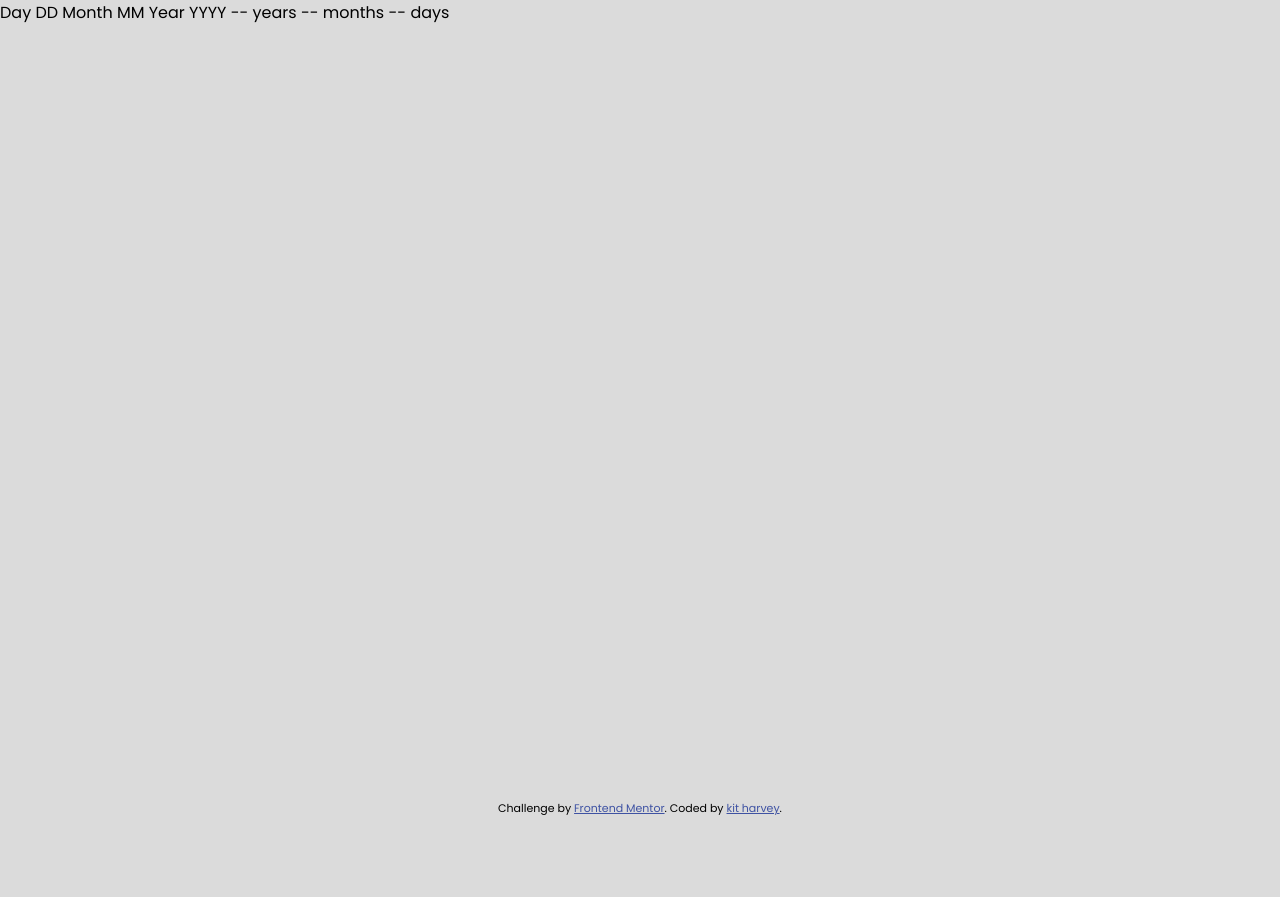
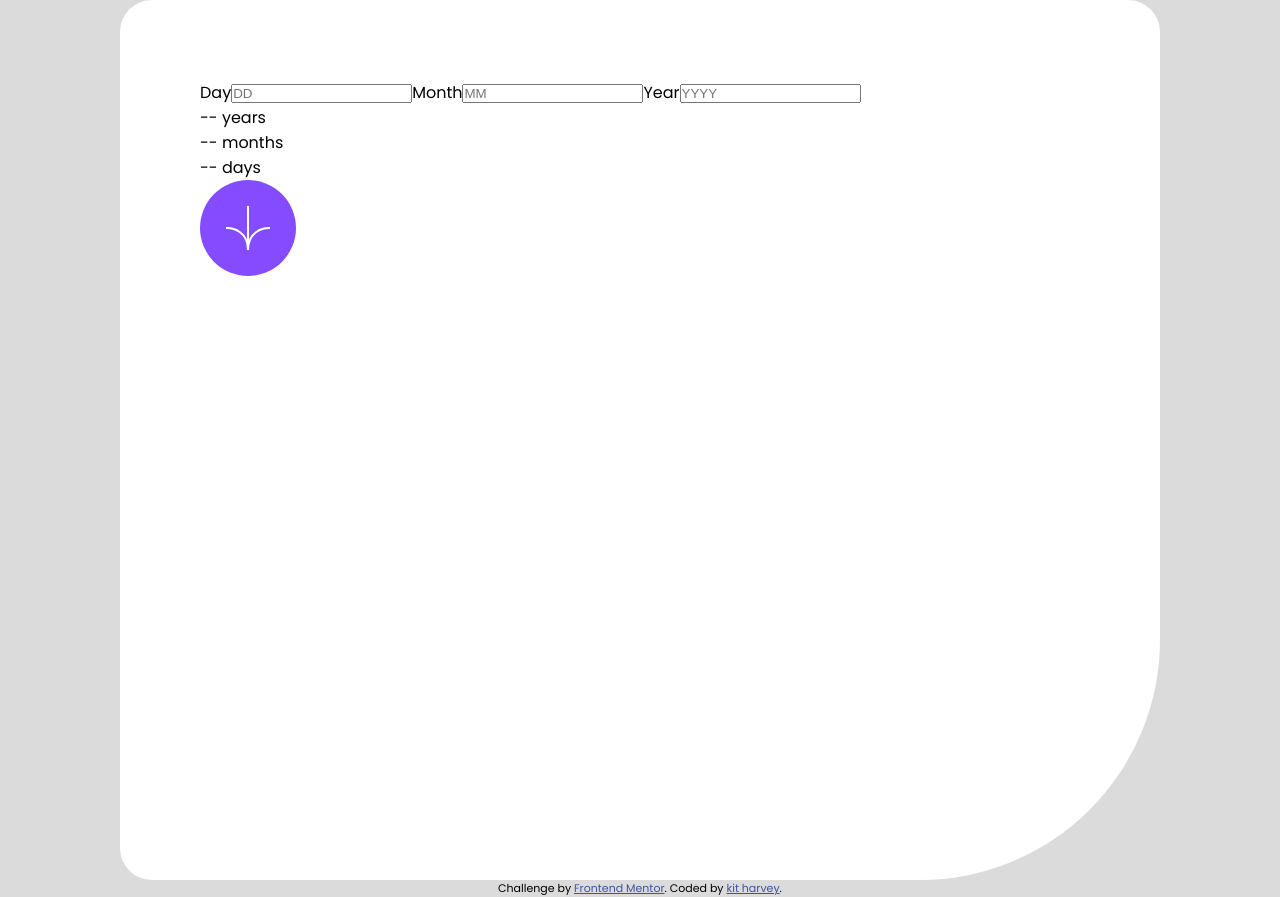
Before and after one commit to kitharvey/frontend-mentor-age-calculator-app, a Vue app: page / in a window 1280 px wide. Before the commit the page ends 817 px from the top, so only its background shows below. Built offline with nearby package versions, Linux system fonts and the light colour scheme.

Commit message:
setup components, add getage algo

```diff
--- a/src/App.vue
+++ b/src/App.vue
@@ -1,16 +1,22 @@
 <script setup>
-import FooterComponent from './components/FooterComponent.vue'
+import ComponentButton from './components/ComponentButton.vue'
+import ComponentCard from './components/ComponentCard.vue'
+import ComponentFooter from './components/ComponentFooter.vue'
+import ComponentForm from './components/ComponentForm.vue'
 </script>
 <template>
   <head>
     <title>Frontend Mentor | Age calculator app</title>
   </head>
   <body>
-    Day DD Month MM Year YYYY -- years -- months -- days
-
-    <main></main>
+    <main>
+      <ComponentCard>
+        <ComponentForm />
+        <ComponentButton />
+      </ComponentCard>
+    </main>
   </body>
-  <FooterComponent />
+  <ComponentFooter />
 </template>
 
 <style>
@@ -33,8 +39,11 @@ import FooterComponent from './components/FooterComponent.vue'
 }
 body {
   font-family: 'Poppins', sans-serif;
+  background-color: var(--light-grey);
   min-height: 100vh;
   width: 100%;
-  background-color: var(--light-grey);
+  display: flex;
+  align-items: center;
+  justify-content: center;
 }
 </style>
--- /dev/null
+++ b/src/components/ComponentButton.vue
@@ -0,0 +1,23 @@
+<script lang="ts" setup>
+import IconArrow from './icons/IconArrow.vue'
+</script>
+
+<template>
+  <button type="submit" form="age">
+    <IconArrow />
+  </button>
+</template>
+
+<style scoped>
+button {
+  all: unset;
+  cursor: pointer;
+  background-color: var(--purple);
+  width: 6em;
+  height: 6em;
+  border-radius: 50%;
+  display: flex;
+  align-items: center;
+  justify-content: center;
+}
+</style>
--- /dev/null
+++ b/src/components/ComponentCard.vue
@@ -0,0 +1,15 @@
+<template>
+  <div class="card">
+    <slot />
+  </div>
+</template>
+
+<style scoped>
+.card {
+  background-color: var(--white);
+  height: 45em;
+  width: 55em;
+  border-radius: 2em 2em 15em 2em;
+  padding: 5em;
+}
+</style>
--- /dev/null
+++ b/src/components/ComponentForm.vue
@@ -0,0 +1,87 @@
+<script lang="ts">
+import ComponentInput from './ComponentInput.vue'
+
+//algo from https://dev.to/code_mystery/javascript-age-calculator-calculate-age-from-date-of-birth-o9b#comment-1h427
+function getAge(year, month, day) {
+  const birthDate = new Date(year, month - 1, day)
+  const EPOCH = new Date(0)
+  const EPOCH_YEAR = EPOCH.getUTCFullYear()
+  const EPOCH_MONTH = EPOCH.getUTCMonth()
+  const EPOCH_DAY = EPOCH.getUTCDate()
+  const diff = new Date(Date.now() - birthDate.getTime())
+  return {
+    years: Math.abs(diff.getUTCFullYear() - EPOCH_YEAR),
+    months: Math.abs(diff.getUTCMonth() - EPOCH_MONTH),
+    days: Math.abs(diff.getUTCDate() - EPOCH_DAY)
+  }
+}
+function getMaxDaysinMonth(year, month) {
+  const maxDaysinMonth = new Date(year, month, 0) // 0 to return to the previous day (last day of prev month)
+  return maxDaysinMonth.getDate()
+}
+function isValidYear(year) {
+  const thisYear = new Date().getFullYear()
+  return thisYear >= year
+}
+function isMonthValid(month) {
+  return month <= 12 && month > 0
+}
+function isDayValid(year, month, day) {
+  return day <= getMaxDaysinMonth(year, month) && day > 0
+}
+
+export default {
+  data() {
+    return {
+      year: 1888,
+      month: 12,
+      day: 32,
+      age: {
+        years: null,
+        months: null,
+        days: null
+      }
+    }
+  },
+  methods: {
+    submitted() {
+      let { year, month, day } = this
+      if (isValidYear(year) && isMonthValid(month) && isDayValid(year, month, day)) {
+        const { years, months, days } = getAge(year, month, day)
+        this.age.years = years
+        this.age.months = months
+        this.age.days = days
+      }
+    },
+    handlerInputChange(value) {
+      this[`${value.propName}`] = value.inputValue
+    }
+  },
+  components: { ComponentInput }
+}
+</script>
+<template>
+  <form v-on:submit.prevent="submitted" id="age">
+    <ComponentInput
+      prop-title="Day"
+      prop-name="day"
+      prop-placeholder="DD"
+      @input-change="handlerInputChange"
+    />
+    <ComponentInput
+      prop-title="Month"
+      prop-name="month"
+      prop-placeholder="MM"
+      @input-change="handlerInputChange"
+    />
+    <ComponentInput
+      prop-title="Year"
+      prop-name="year"
+      prop-placeholder="YYYY"
+      @input-change="handlerInputChange"
+    />
+    <p>{{ age.years ? age.years : '--' }} years</p>
+    <p>{{ age.months ? age.months : '--' }} months</p>
+    <p>{{ age.days ? age.days : '--' }} days</p>
+  </form>
+</template>
--- /dev/null
+++ b/src/components/ComponentInput.vue
@@ -0,0 +1,31 @@
+<script lang="ts">
+export default {
+  props: {
+    propName: String,
+    propTitle: String,
+    propPlaceholder: String
+  },
+  data() {
+    return {
+      inputValue: ''
+    }
+  },
+  methods: {
+    handleInput() {
+      this.$emit('input-change', this)
+    }
+  }
+}
+</script>
+<template>
+  <label :for="propName">{{ propTitle }}</label>
+  <input
+    v-model="inputValue"
+    @input="handleInput"
+    :id="propName"
+    :name="propName"
+    :placeholder="propPlaceholder"
+    type="number"
+    required
+  />
+</template>
```
Also changed, not shown: src/components/CardComponent.vue (deleted, +0 -9 lines), src/components/ComponentFooter.vue (renamed from src/components/FooterComponent.vue), src/components/icons/IconArrow.vue (renamed from src/components/IconArrow.vue).
